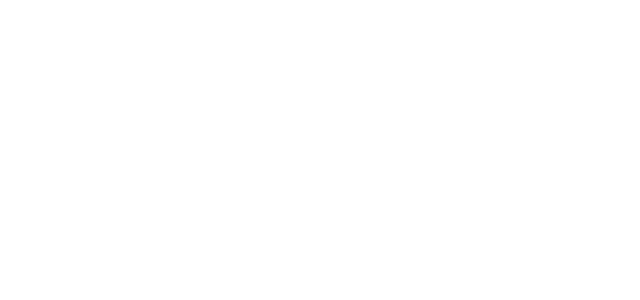
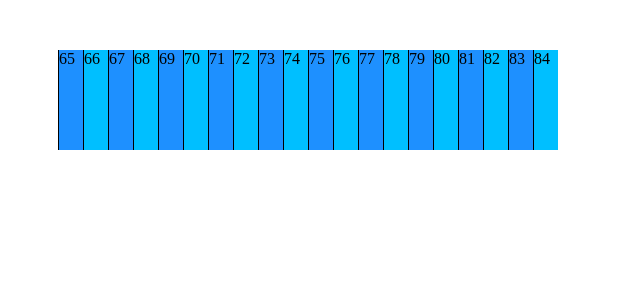
Before and after one commit to iCAMPAGNE/springboot-angular-app, an Angular app in the folder frontend/: page /springboot-angular-app/mousewheelScrolling in a window 1280 px wide. Before the commit this address led to /springboot-angular-app/. Shown: the top 300 px of the page, without its empty margins (0-640 px from the left). Built offline with nearby package versions, Linux system fonts and the light colour scheme.

Commit message:
Added mousewheel-scrolling component

```diff
--- a/frontend/src/app/app-routing.module.ts
+++ b/frontend/src/app/app-routing.module.ts
@@ -3,12 +3,14 @@
 import {HomeComponent} from "./components/home/home.component";
 import {OverviewTableComponent} from "./components/overview-table/overview-table.component";
 import {ObstestComponent} from "./components/obstest/obstest.component";
+import {MousewheelScrollingComponent} from "./components/mousewheel-scrolling/mousewheel-scrolling.component";
 
 const routes: Routes = [
     { path: '', component: HomeComponent },
     { path: 'home', component: HomeComponent },
     { path: 'overview', component: OverviewTableComponent },
-    { path: 'observableTest', component: ObstestComponent }
+    { path: 'observableTest', component: ObstestComponent },
+    { path: 'mousewheelScrolling', component: MousewheelScrollingComponent }
 ];
 
 @NgModule({
--- a/frontend/src/app/app.module.ts
+++ b/frontend/src/app/app.module.ts
@@ -8,6 +8,7 @@
 import { OverviewTableComponent } from './components/overview-table/overview-table.component';
 import {NavigatieMenuComponent} from "./components/navigatie-menu/navigatie-menu.component";
 import {ObstestComponent} from "./components/obstest/obstest.component";
+import { MousewheelScrollingComponent } from './components/mousewheel-scrolling/mousewheel-scrolling.component';
 
 @NgModule({
   declarations: [
@@ -15,7 +16,8 @@
     NavigatieMenuComponent,
     HomeComponent,
     OverviewTableComponent,
-    ObstestComponent
+    ObstestComponent,
+    MousewheelScrollingComponent
   ],
   imports: [
     BrowserModule,
--- /dev/null
+++ b/frontend/src/app/components/mousewheel-scrolling/mousewheel-scrolling.component.html
@@ -0,0 +1,5 @@
+<div class="time-span" #timeSpan>
+    <div *ngFor="let minute of minutes; let i = index;" class="minute-div">
+        <div class="minute" [style.width.px]="minuteWidth - 1">{{minute}}</div>
+    </div>
+</div>
--- /dev/null
+++ b/frontend/src/app/components/mousewheel-scrolling/mousewheel-scrolling.component.ts
@@ -0,0 +1,83 @@
+import {AfterViewInit, Component, ElementRef, HostListener, OnInit, ViewChild} from '@angular/core';
+
+@Component({
+  selector: 'app-mousewheel-scrolling',
+  templateUrl: './mousewheel-scrolling.component.html'
+})
+export class MousewheelScrollingComponent implements OnInit, AfterViewInit {
+
+  @ViewChild('timeSpan') timeSpan: ElementRef<HTMLInputElement> | undefined;
+
+  clientWidth: number = 0;
+
+  marginLeft:number = 0;
+  minutes: number[] = Array.from(Array(100).keys());
+  minuteWidth: number = 25;
+  scrollLeft:number = 0;
+  printNr: number = 0;
+
+  constructor(private elementRef: ElementRef) {  }
+
+  ngOnInit(): void {
+    this.minutes.forEach(minute => minute = 1);
+  }
+
+  ngAfterViewInit(): void {
+    if (this.timeSpan && this.timeSpan.nativeElement) {
+      const timeSpanElement = this.timeSpan.nativeElement;
+      this.clientWidth = timeSpanElement.clientWidth / 2;
+      timeSpanElement.scrollLeft = 75 * this.minuteWidth - timeSpanElement.clientWidth / 2;
+      this.marginLeft = timeSpanElement.offsetLeft;
+      this.printValues();
+    }
+  }
+
+  @HostListener("wheel", ["$event"])
+  public onScroll(event: WheelEvent) {
+    const currentMinuteWidth = this.minuteWidth;
+    let factor = 0;
+    if (this.timeSpan && this.timeSpan.nativeElement) {
+      const timeSpanEl = this.timeSpan.nativeElement;
+      this.scrollLeft = timeSpanEl.scrollLeft;
+
+      if (event.deltaY > 0 && this.minuteWidth > 5) {
+        this.minuteWidth -= 5;
+        factor = -5;
+      }
+      if (event.deltaY < 0) {
+        this.minuteWidth += 5;
+        factor = 5;
+      }
+      timeSpanEl.scrollTo(timeSpanEl.scrollLeft + factor * (timeSpanEl.scrollLeft + (event.clientX - this.clientWidth - this.marginLeft) + timeSpanEl.clientWidth / 2) / currentMinuteWidth, 0);
+    }
+    setTimeout(() => {
+      if (this.timeSpan && this.timeSpan.nativeElement) {
+        const timeSpanElement = this.timeSpan.nativeElement;
+       timeSpanElement.scrollTo(this.scrollLeft + factor * (this.scrollLeft + (event.clientX - this.clientWidth - this.marginLeft) + timeSpanElement.clientWidth / 2) / currentMinuteWidth , 0);
+
+        this.printValues(event);
+      }
+    }, 10);
+  }
+
+  printValues(event?: WheelEvent) {
+    if (this.printNr++ % 5 == 0) {
+      console.log('     client\tclient\tscroll\tscroll\t');
+      console.log('zoom Left\tWidth\tLeft\tWidth\tmouse');
+    }
+    if (this.timeSpan && this.timeSpan.nativeElement) {
+      const timeSpanElement = this.timeSpan.nativeElement;
+      console.log((event ? event.deltaY < 0 ? 'in    ' : 'out   ' : '      ')
+          + timeSpanElement.clientLeft + ' '
+          + '\t' + timeSpanElement.clientWidth
+          + '\t' + timeSpanElement.scrollLeft
+          + '\t' + timeSpanElement.scrollWidth
+          + '\t' + (event ? event.clientX : '')
+          + '\t' + (75 * this.minuteWidth * 5 - timeSpanElement.clientWidth / 2)
+          + '\t' + (timeSpanElement.scrollLeft + (event ? event.clientX - 258: 0) + timeSpanElement.clientWidth / 2) / (this.minuteWidth * 5)
+          + '\t'
+      );
+    }
+  }
+
+}
--- a/frontend/src/app/components/navigatie-menu/navigatie-menu.component.html
+++ b/frontend/src/app/components/navigatie-menu/navigatie-menu.component.html
@@ -3,5 +3,6 @@
         <li><a href="home" [ngClass]="{'currentPage':currentPage == 'home'}">Home</a></li>
         <li><a href="overview" [ngClass]="{'currentPage':currentPage == 'overview'}">Overview</a></li>
         <li><a href="observableTest" [ngClass]="{'currentPage':currentPage == 'observableTest'}">Observable test</a></li>
+        <li><a href="mousewheelScrolling" [ngClass]="{'currentPage':currentPage == 'mousewheelScrolling'}">Mousewheel scrolling</a></li>
     </ul>
 </div>
--- /dev/null
+++ b/frontend/src/stylesheets/components/_timeSpan.scss
@@ -0,0 +1,24 @@
+.time-span {
+    margin: 50px;
+    display: -webkit-flex;
+    display: flex;
+    width: 500px;
+    height: 100px;
+    overflow-x: scroll;
+    &:first-child {
+    }
+
+    .minute {
+        height: 100%;
+        border-left: solid black 1px;
+    }
+    .minute-div:nth-child(even) .minute {
+        background-color: dodgerblue;
+    }
+    .minute-div:nth-child(odd) .minute {
+        background-color: deepskyblue;
+    }
+    .minute-div:last-child .minute {
+//        border-right: solid black 1px;
+    }
+}
--- a/frontend/src/stylesheets/main.scss
+++ b/frontend/src/stylesheets/main.scss
@@ -7,7 +7,8 @@
 
 // 4. Components
 @import
-'components/menu';
+'components/menu',
+'components/timeSpan';
 
 // 5. Page-specific styles
 
```
Also changed, not shown: 1 other file (tests, documents, lock files or other folders).
